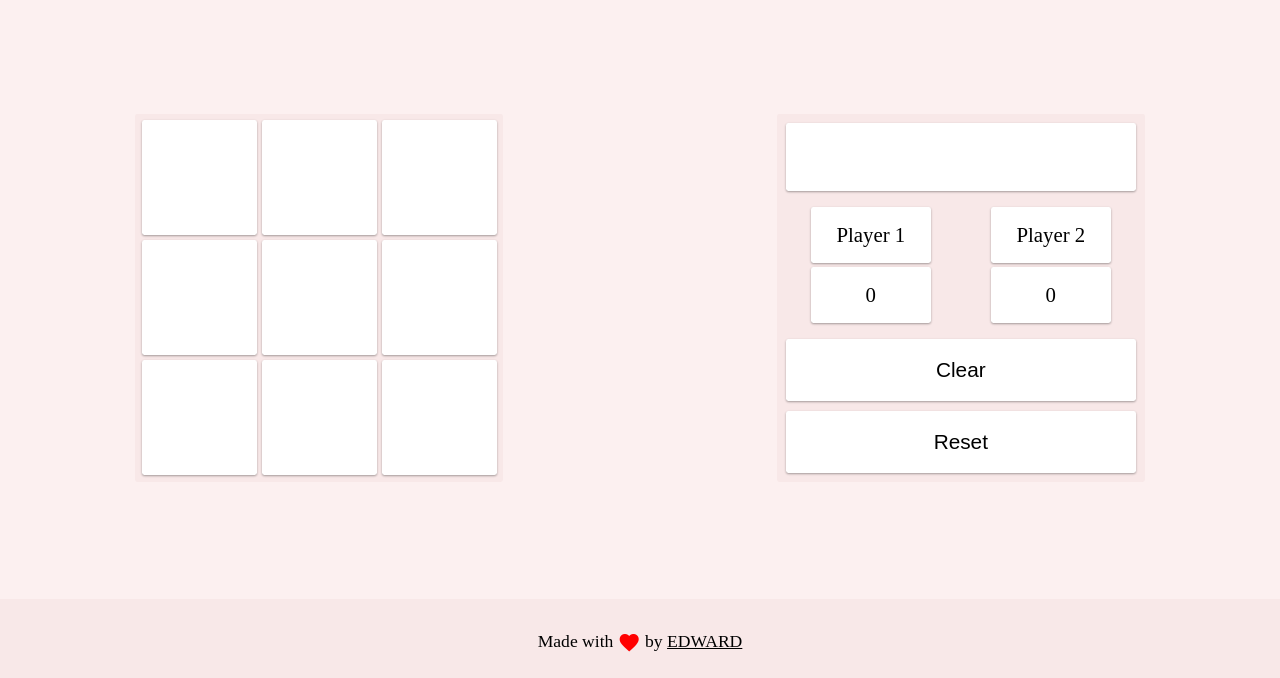
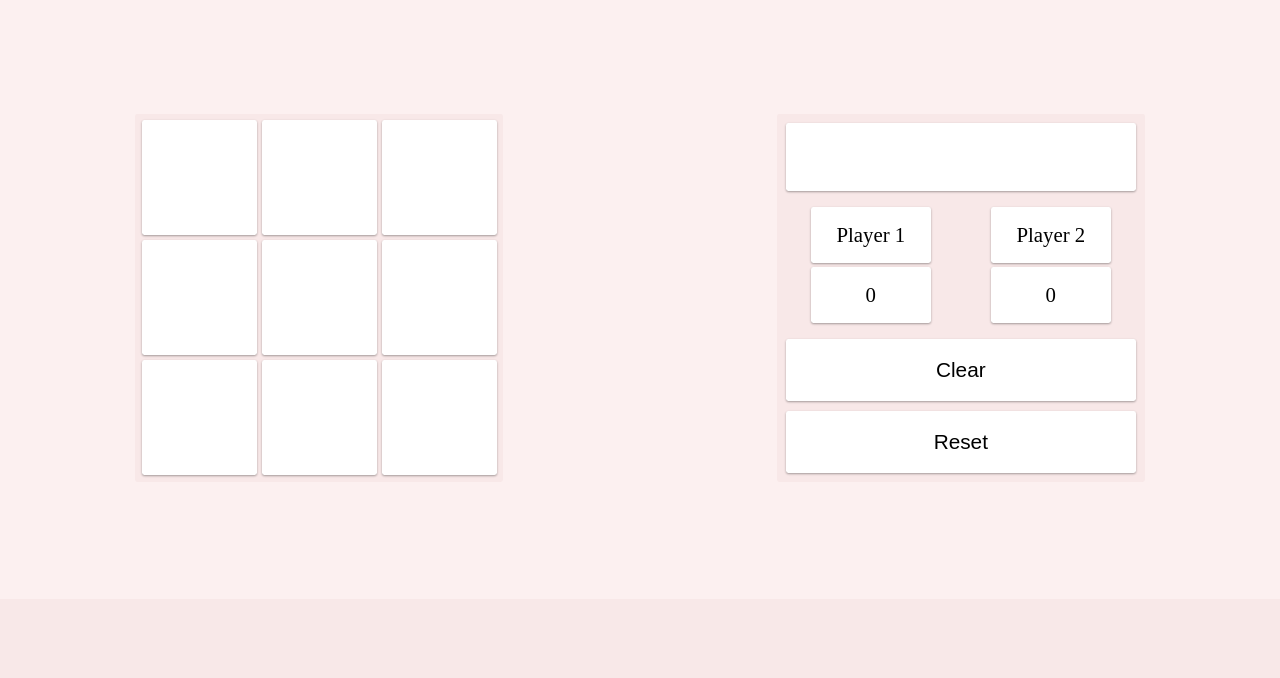
Before and after one commit to ravi11-sp/tic-tac, a plain HTML site: page index.html in a window 1280 px wide. Shown: the part 122-800 px from the top of the page. Drawn offline with Linux system fonts and the light colour scheme.

Commit message:
no footer

```diff
--- a/index.html
+++ b/index.html
@@ -73,9 +73,9 @@
             </div>
         </div>
         <div class="footer">
-            <p>
+            <!-- <p>
                 Made with <i class="material-icons" style="color: red; position: relative; top: 0.3em; font-size: 1.3em;">favorite</i> by <u>EDWARD</u>
-            </p>
+            </p> -->
 
         </div>
 
--- a/style.css
+++ b/style.css
@@ -303,5 +303,6 @@ p {
         left: 0;
         z-index: -1;
         top: 0;
+        /* background-color: aqua; */
     }
 }
```
